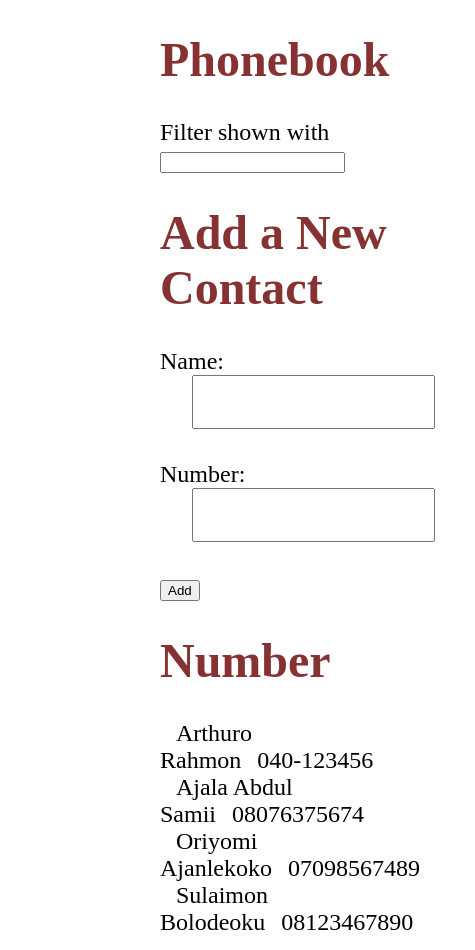
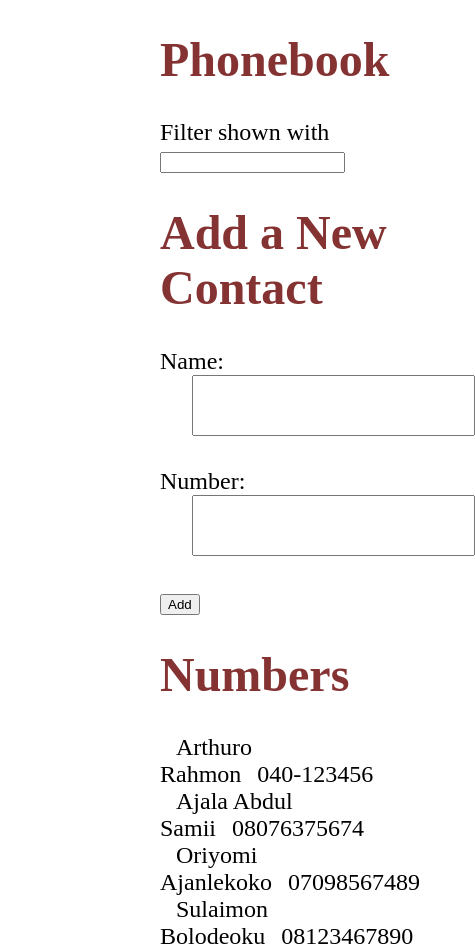
Before and after one commit to CodeSpicee/FullStackOpen, a React (Vite) app in the folder part2/thephonebook/: page / in a window 390 px wide. Shown: the whole page, 475 px wide, since content can reach past the window. Built offline with nearby package versions, Linux system fonts and the light colour scheme.

Commit message:
update to phonebook

```diff
--- a/part2/thephonebook/src/App.jsx
+++ b/part2/thephonebook/src/App.jsx
@@ -3,7 +3,7 @@ import { useState } from "react";
 import Filter from "./components/Filter";
 import Form from "./components/Form";
 import Heading from "./components/Heading";
-import Person from "./components/Person";
+import Persons from "./components/Persons";
 
 const App = () => {
   const [persons, setPerson] = useState([
@@ -75,12 +75,8 @@ const App = () => {
         onChange={handleNewPerson}
         text="Add"
       />
-      <div>
-        <Heading title="Number" />
-        {filterPerson.map((person) => {
-          return <Person key={person.id} person={person} />;
-        })}
-      </div>
+      <Heading title="Numbers" />
+      <Persons filterPerson={filterPerson} />
     </div>
   );
 };
--- /dev/null
+++ b/part2/thephonebook/src/components/Persons.jsx
@@ -0,0 +1,15 @@
+import React from "react";
+import Person from "./Person";
+
+const Persons = (props) => {
+  const { filterPerson } = props;
+  return (
+    <div>
+      {filterPerson.map((person) => {
+        return <Person key={person.id} person={person} />;
+      })}
+    </div>
+  );
+};
+
+export default Persons;
--- a/part2/thephonebook/src/index.scss
+++ b/part2/thephonebook/src/index.scss
@@ -11,17 +11,17 @@ body {
     margin-left: 10rem;
     font-size: 1.5rem;
     h1 {
-      color: rgb(135, 50, 50);
+      color: rgb(132, 50, 50);
     }
     .Form {
       div {
         width: 100%;
 
         input {
-          padding: 1rem 1rem;
+          padding: 1.1rem 1rem;
           margin-bottom: 2rem;
           outline: none;
-          font-size: 1rem;
+          font-size: 1.2rem;
           margin-left: 2rem;
         }
       }
```
